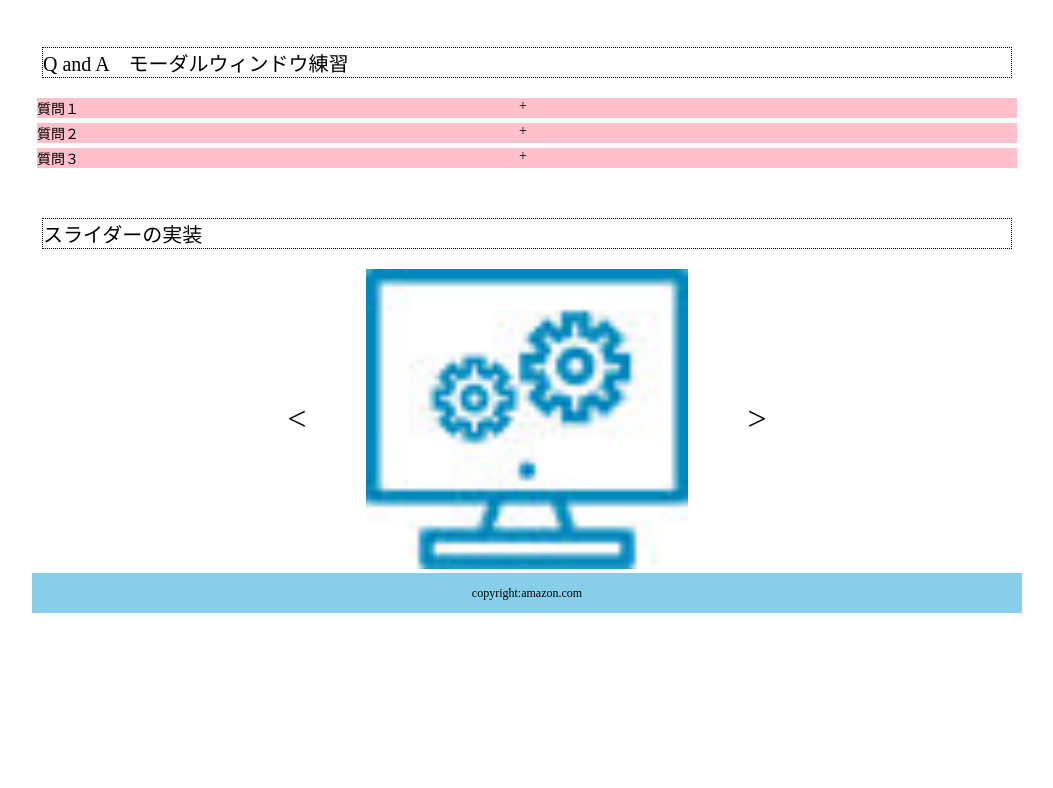
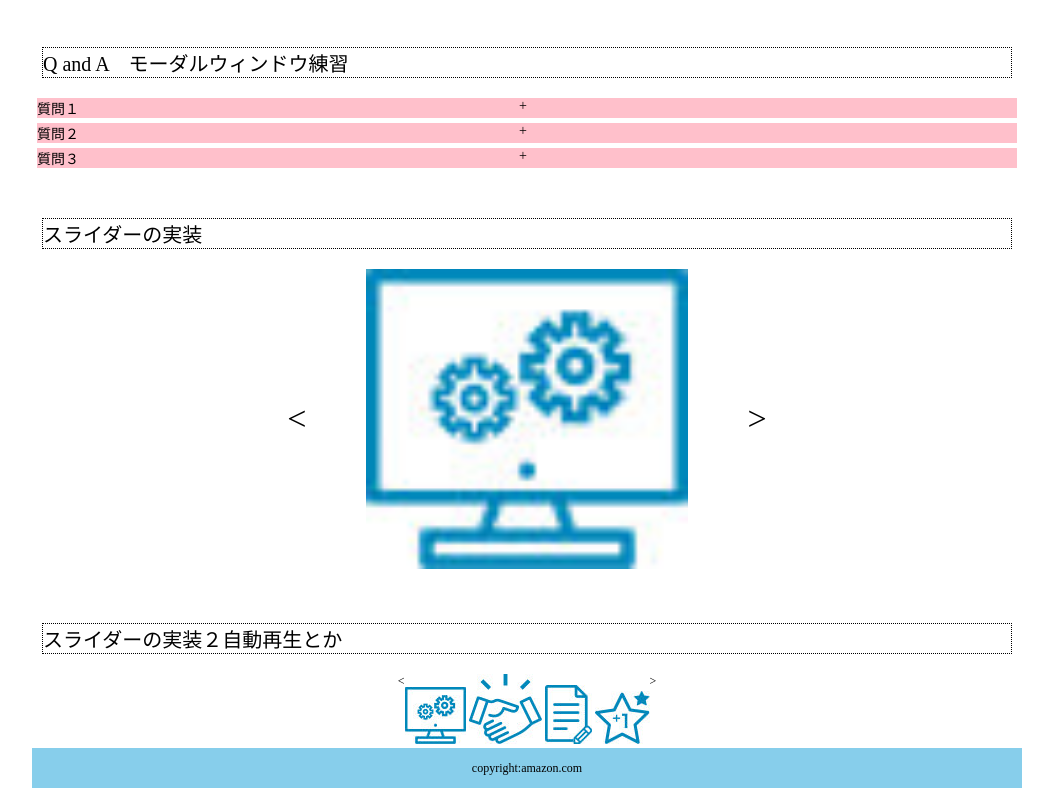
Before and after one commit to Sakamune0/lessone4and5, a plain HTML site: page 課題4and5/index.html in a window 1280 px wide. Shown: the part 578-1366 px from the top of the page, without its empty margins (113-1166 px from the left). Before the commit the page ends 1191 px from the top, so only its background shows below. Drawn offline with Linux system fonts and the light colour scheme.

Commit message:
Update index.html

```diff
--- a/課題4and5/index.html
+++ b/課題4and5/index.html
@@ -7,6 +7,7 @@
 	<link rel="stylesheet" href="style.css" type="text/css" media="screen">
 	  <link rel="stylesheet" href="https://maxcdn.bootstrapcdn.com/font-awesome/4.4.0/css/font-awesome.min.css">
   <script type="text/javascript" src="jquery-3.4.1.min.js"></script>
+
 
 </head>
   <body>
@@ -195,6 +196,19 @@
 		</ul>
 		<p class="next-btn">></p>
 	</div>
+<!-- スライダーの実装練習２ -->
+	<p class="practice-title">スライダーの実装２自動再生とか</p>
+	<div class="img-wrapper">
+		<p class="prev-btn2"><</p>
+			<div class="bxslider">
+				<img  src="img/skill_1.jpg" alt="画像１">
+				<img  src="img/skill_2.jpg" alt="画像２">
+				<img  src="img/skill_3.jpg" alt="画像３">
+				<img  src="img/skill_4.jpg" alt="画像４">
+			</div>
+		<p class="next-btn2">></p>
+	</div>
+
 <!-- footer　ここから -->
     <footer>
       copyright:amazon.com
@@ -291,6 +305,16 @@ $(function(){
 		 }
 		});
 	 });
+// スライダーの練習２
+$('.bxslider').bxSlider({
+	auto:true,
+	autoControls:true,
+	stopAutoOnClick:terue,
+	pager:true,
+	slideWidth:600
+});
+
+
 //ドロワーメニュー
  	$(function(){
 		$('#nav-toggle').click(function(){
@@ -303,6 +327,8 @@ $(function(){
 		});
 	});
 
+
+
   </script>
   </body>
 </html>
```
